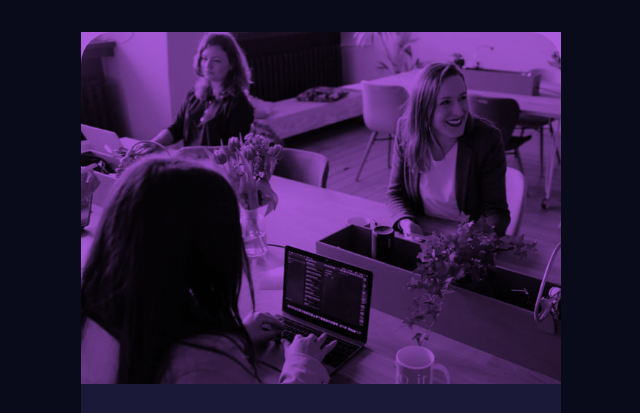
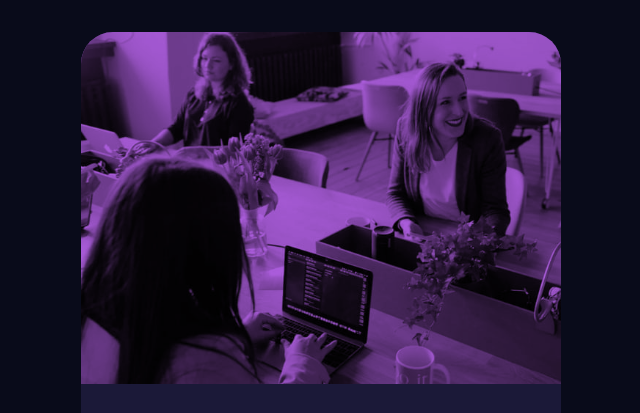
Before and after one commit to KingSkyros/Stats-preview-card-main, a plain HTML site: page index.html in a window 1280 px wide. Shown: the top 413 px of the page, 319-959 px from the left. Drawn offline with Linux system fonts and the light colour scheme.

Commit message:
Update index.css

```diff
--- a/index.css
+++ b/index.css
@@ -24,16 +24,14 @@ main{
     max-width: 30rem;
     margin: 2rem auto;
     padding-bottom: 5em;
-    border-bottom-left-radius: 2em;
-    border-bottom-right-radius: 2em;
+    border-radius: 2em;
+    overflow: hidden;
 }
 
 img{
     display: flex;
     max-width: 30rem;
     mix-blend-mode: multiply;
-    border-top-right-radius: 2em;
-    border-top-left-radius: 2em;
 }
 
 .image{
```
